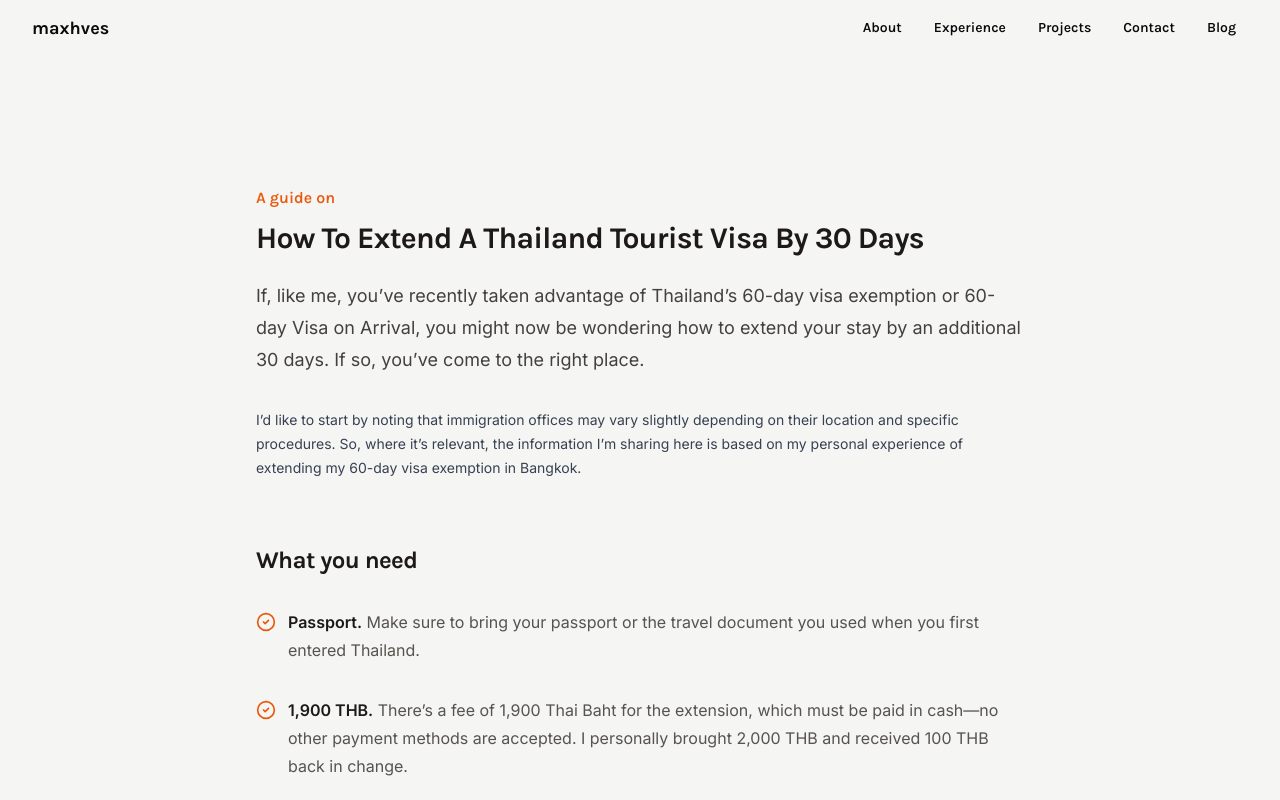
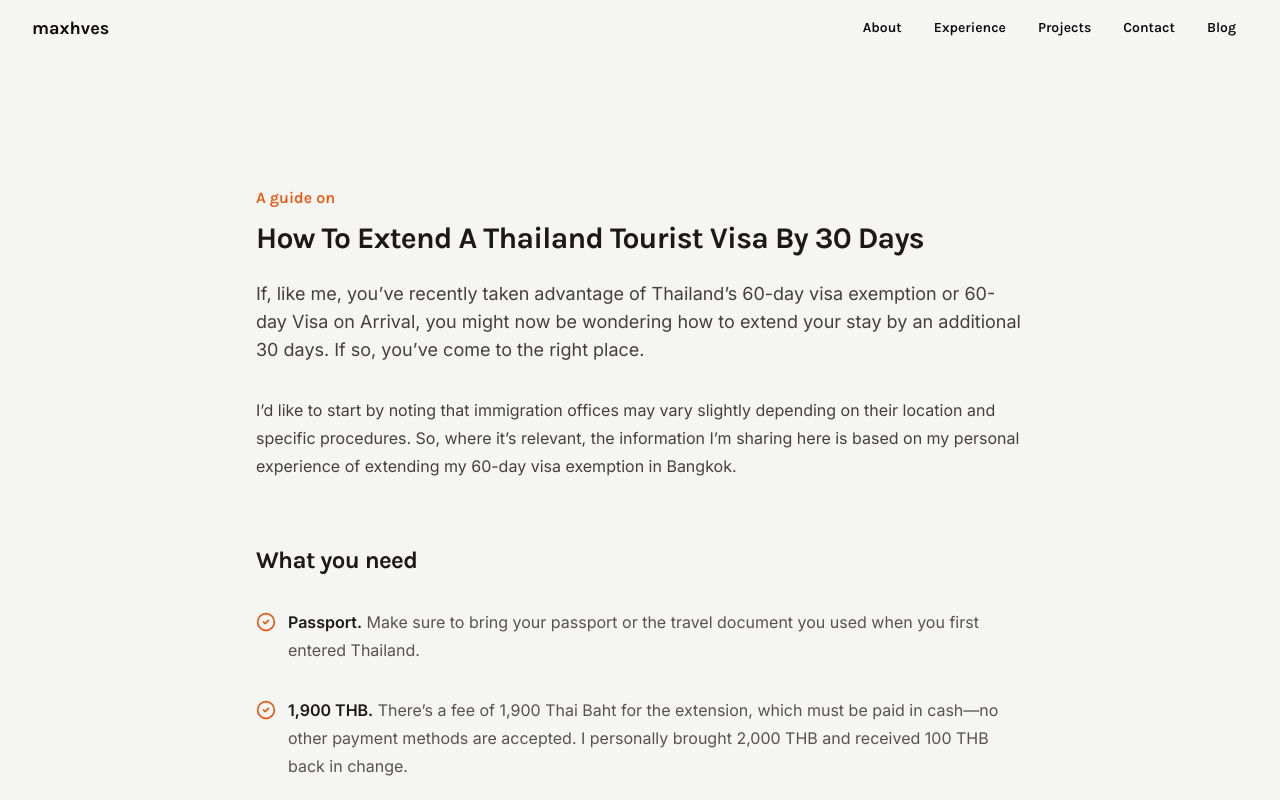
Before and after one commit to maxhves/hvesser-lewis-consulting-site, a Next.js app: page /blog/how-to-extend-a-thailand-tourist-visa-by-30-days in a window 1280 px wide. Shown: the top 800 px of the page. Built offline with nearby package versions, Linux system fonts and the light colour scheme.

Commit message:
Adjust text sizing of introduction.

```diff
--- a/src/app/blog/how-to-extend-a-thailand-tourist-visa-by-30-days/components/introduction-section.tsx
+++ b/src/app/blog/how-to-extend-a-thailand-tourist-visa-by-30-days/components/introduction-section.tsx
@@ -2,7 +2,9 @@ import React from 'react'
 import {clsx} from "clsx";
 import {karla} from "@/app/fonts";
 import ArticleSection
-  from "@/app/blog/how-to-extend-a-thailand-tourist-visa-by-30-days/components/common/ArticleSection";
+  , {
+  ArticleSectionBody
+} from "@/app/blog/how-to-extend-a-thailand-tourist-visa-by-30-days/components/common/ArticleSection";
 
 //region Entry
 
@@ -34,7 +36,7 @@ export function IntroductionHeading({children}: { children: React.ReactNode }) {
 
 export function IntroductionPreface({children}: { children: React.ReactNode }) {
   return (
-    <p className="mt-6 text-lg leading-8 text-stone-700">
+    <p className="mt-6 text-lg leading-7 text-stone-700">
       {children}
     </p>
   )
@@ -42,9 +44,9 @@ export function IntroductionPreface({children}: { children: React.ReactNode }) {
 
 export function IntroductionBody({children}: { children: React.ReactNode }) {
   return (
-    <p className="mt-8 text-sm leading-6 text-gray-700">
+    <ArticleSectionBody>
       {children}
-    </p>
+    </ArticleSectionBody>
   )
 }
 
```
